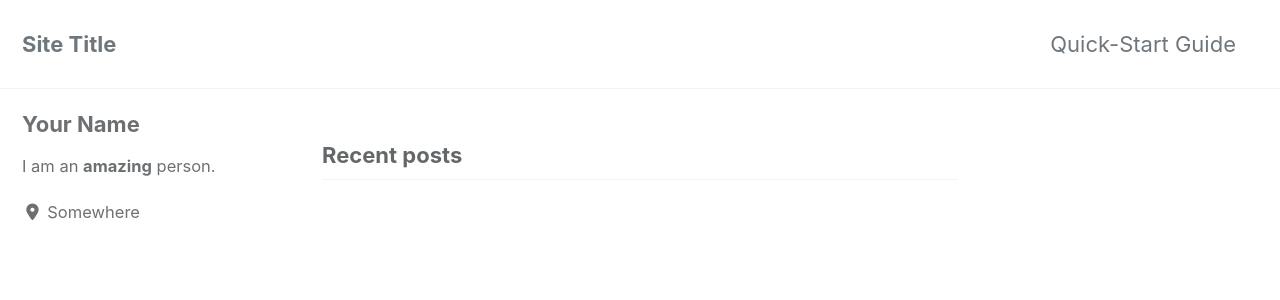
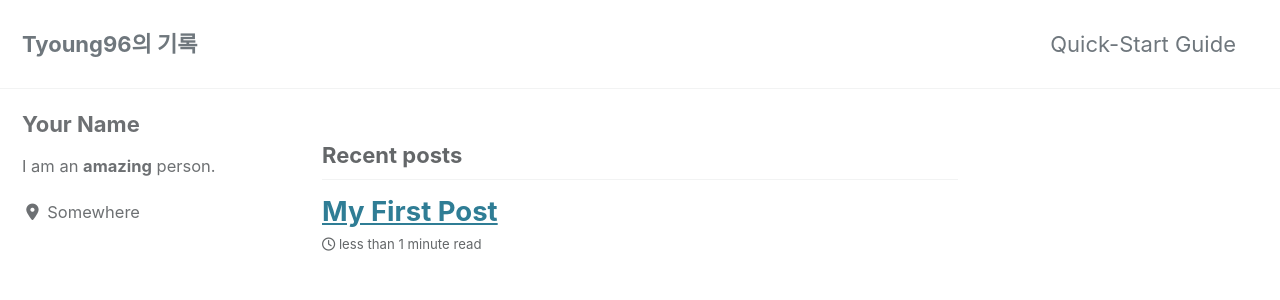
Before and after one commit to Taeyoung96/Taeyoung96.github.io, a Jekyll site: the page built from index.html, in a window 1280 px wide and 900 px high. Shown: the top 300 px of the window. Built offline with Jekyll 4.4.1, drawn with Linux system fonts in a browser that asks for light colours; cached includes are drawn as plain includes; nearby versions of some CDN libraries; the list of posts is cut into pages by our own code; some of the changed text lies outside the part shown.

Commit message:
first fix

```diff
--- a/_config.yml
+++ b/_config.yml
@@ -16,14 +16,14 @@ minimal_mistakes_skin    : "default" # "air", "aqua", "contrast", "dark", "dirt"
 
 # Site Settings
 locale                   : "en-US"
-title                    : "Site Title"
+title                    : "Tyoung96의 기록"
 title_separator          : "-"
 subtitle                 : # site tagline that appears below site title in masthead
-name                     : "Your Name"
+name                     : "Taeyoung Kim"
 description              : "An amazing website."
-url                      : # the base hostname & protocol for your site e.g. "https://mmistakes.github.io"
+url                      : "https://Taeyoung96.github.io"
 baseurl                  : # the subpath of your site, e.g. "/blog"
-repository               : # GitHub username/repo-name e.g. "mmistakes/minimal-mistakes"
+repository               : "Taeyoung96/Taeyoung96.github.io"
 teaser                   : # path of fallback teaser image, e.g. "/assets/images/500x300.png"
 logo                     : # path of logo image to display in the masthead, e.g. "/assets/images/88x88.png"
 masthead_title           : # overrides the website title displayed in the masthead, use " " for no title
--- /dev/null
+++ b/_includes/mathjax_support.html
@@ -0,0 +1,6 @@
+<script type="text/x-mathjax-config">
+    MathJax.Hub.Config({
+        tex2jax: {inlineMath: [['$','$'],['\\(','\\)']]}
+    });
+</script>
+<script src="https://cdn.mathjax.org/mathjax/latest/MathJax.js?config=TeX-AMS-MML_HTMLorMML"></script>
--- a/_layouts/default.html
+++ b/_layouts/default.html
@@ -12,6 +12,8 @@
   <head>
     {% include head.html %}
     {% include head/custom.html %}
+
+    {% include mathjax_support.html %}
   </head>
 
   <body class="layout--{{ page.layout | default: layout.layout }}{% if page.classes or layout.classes %}{{ page.classes | default: layout.classes | join: ' ' | prepend: ' ' }}{% endif %}">
--- /dev/null
+++ b/_posts/2020-04-20-hello.md
@@ -0,0 +1,8 @@
+---
+title : "My First Post"
+category :
+    - hello
+tag :
+    - hello
+toc : true
+---
```
